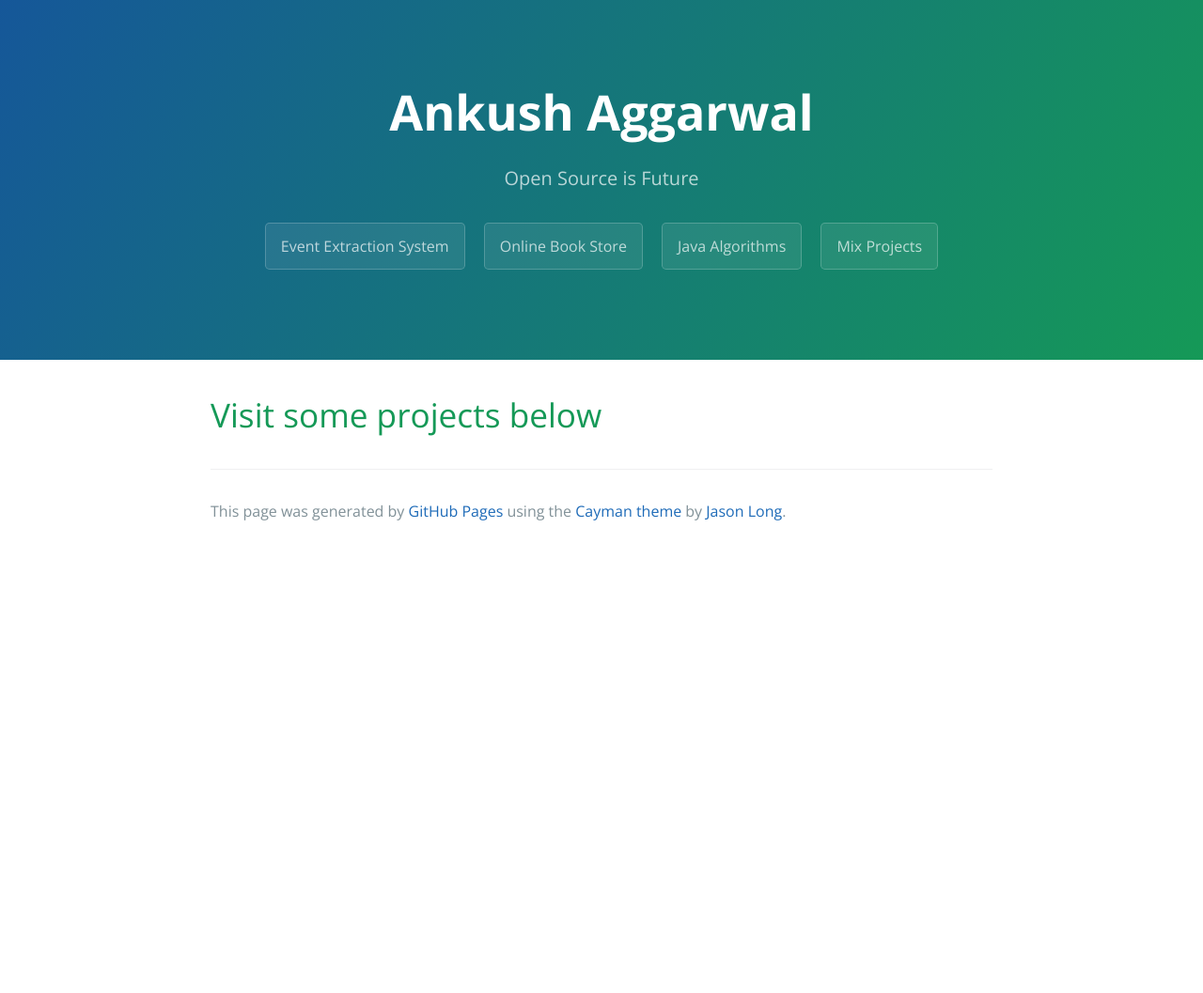
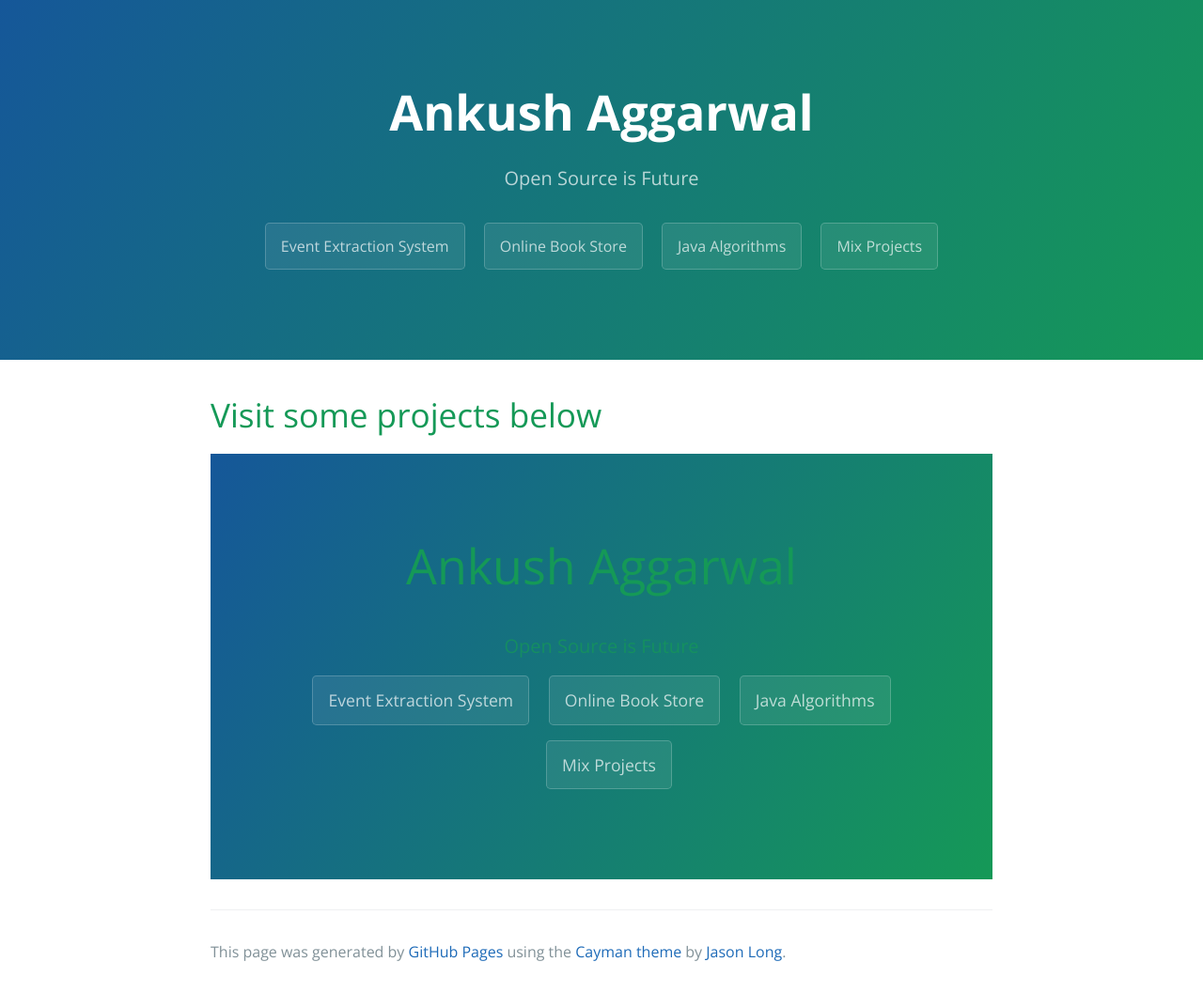
Before and after one commit to mcnguyen/aggarwalankush.github.io, a plain HTML site: page index.html in a window 1280 px wide. Shown: the whole page at 94% size. Before the commit the page ends 800 px from the top, so only its background shows below. Drawn offline with nearby package versions, Linux system fonts and the light colour scheme.

Commit message:
Update index.html

```diff
--- a/index.html
+++ b/index.html
@@ -22,6 +22,14 @@
     <section class="main-content">
             <h1>
 <a id="aggarwalankushgithubio" class="anchor" href="#aggarwalankushgithubio" aria-hidden="true"><span class="octicon octicon-link"></span></a>Visit some projects below</h1>
+       <section class="page-header">
+      <h1 class="project-name">Ankush Aggarwal</h1>
+      <h2 class="project-tagline">Open Source is Future</h2>
+       <a href="https://github.com/aggarwalankush/NLPProject" class="btn">Event Extraction System</a>
+       <a href="https://github.com/aggarwalankush/Online-Book-Store" class="btn">Online Book Store</a>
+             <a href="https://github.com/aggarwalankush/JavaPractice" class="btn">Java Algorithms</a>
+      <a href="https://github.com/aggarwalankush/fun-projects" class="btn">Mix Projects</a>
+    </section>
       <footer class="site-footer">
 
         <span class="site-footer-credits">This page was generated by <a href="https://pages.github.com">GitHub Pages</a> using the <a href="https://github.com/jasonlong/cayman-theme">Cayman theme</a> by <a href="https://twitter.com/jasonlong">Jason Long</a>.</span>
```
